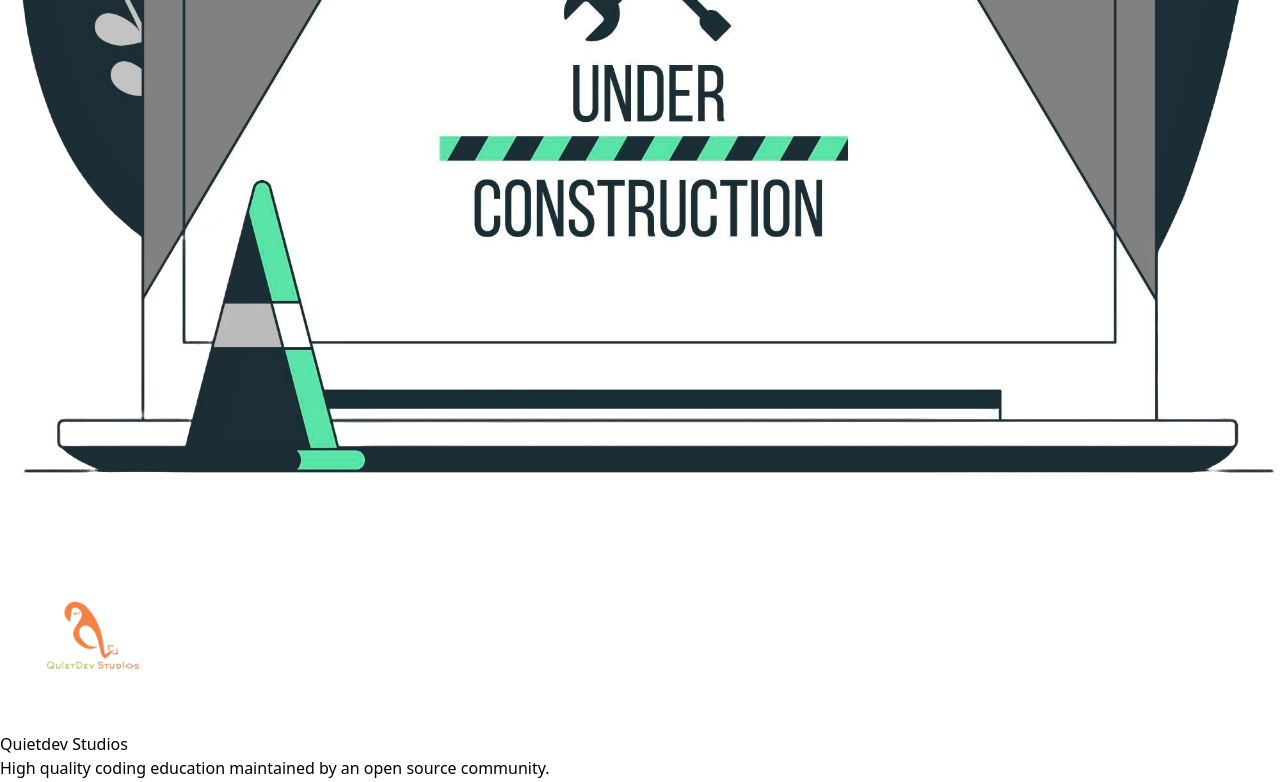
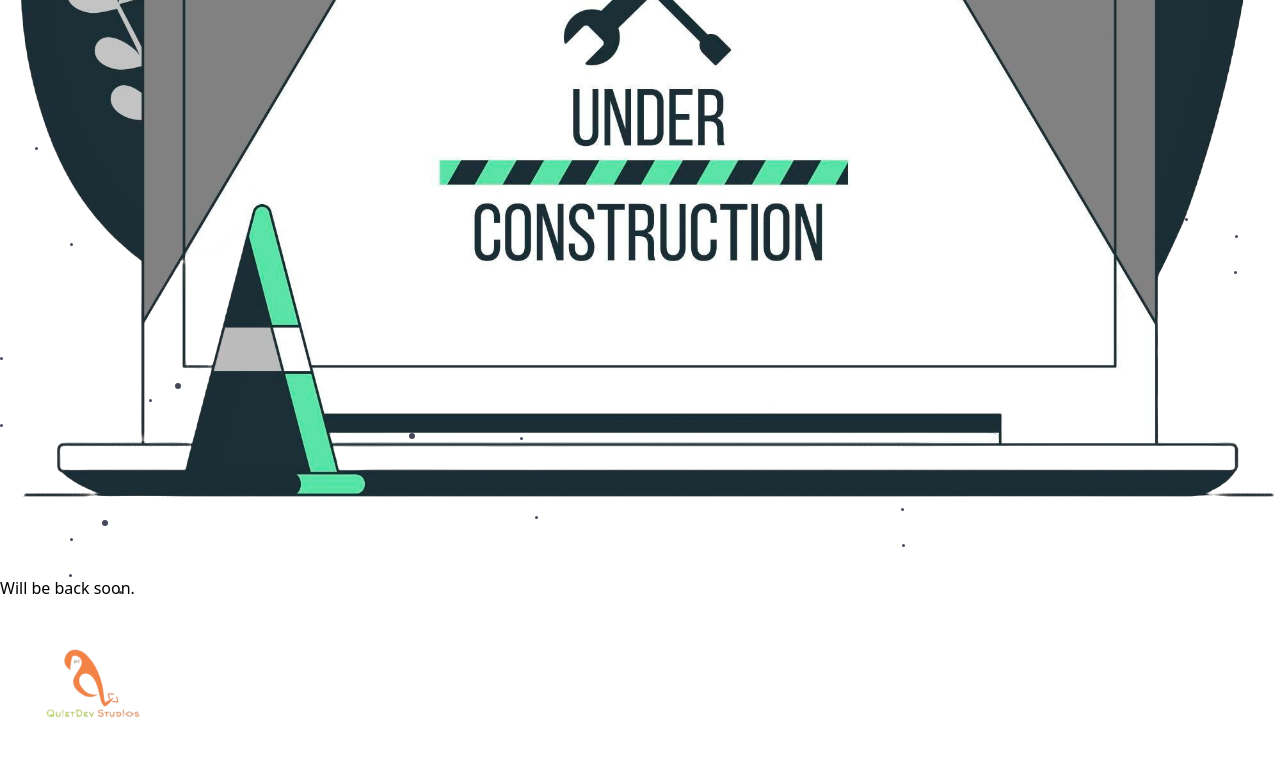
Before and after one commit to quietdevstudios/quietdevstudio, a React (Vite) app: page / in a window 1280 px wide. Shown: the part 1124-1906 px from the top of the page. Built offline with nearby package versions, Linux system fonts and the light colour scheme.

Commit message:
changed image on website

```diff
--- a/src/components/Maintenance.jsx
+++ b/src/components/Maintenance.jsx
@@ -4,8 +4,12 @@ import maintenanceImg from "/assets/images/bulb.png";
 const Maintenance = () => {
   return (
     <>
-      <section className="bg-orange-50">
+      <section className="bg-orange-50 flex flex-col items-center justify-center min-h-screen stars">
+        <h2 className="text-4xl text-orange-600 font-semibold">Website is</h2>
         <img src={maintenanceImg} className="w-full max-w-7xl mx-auto" />
+        <h2 className="text-4xl text-orange-600 font-semibold">
+          Will be back soon.
+        </h2>
       </section>
     </>
   );
--- a/src/index.css
+++ b/src/index.css
@@ -4,6 +4,10 @@
 
 .flipCard {
   box-shadow: 0px 13px 0px 0px black;
+}
+
+.stars {
+  background-image: url(/assets/images/bg-stars.svg);
 }
 
 /* :root {
```
Also changed, not shown: public/assets/images/bg-stars.svg (added).
